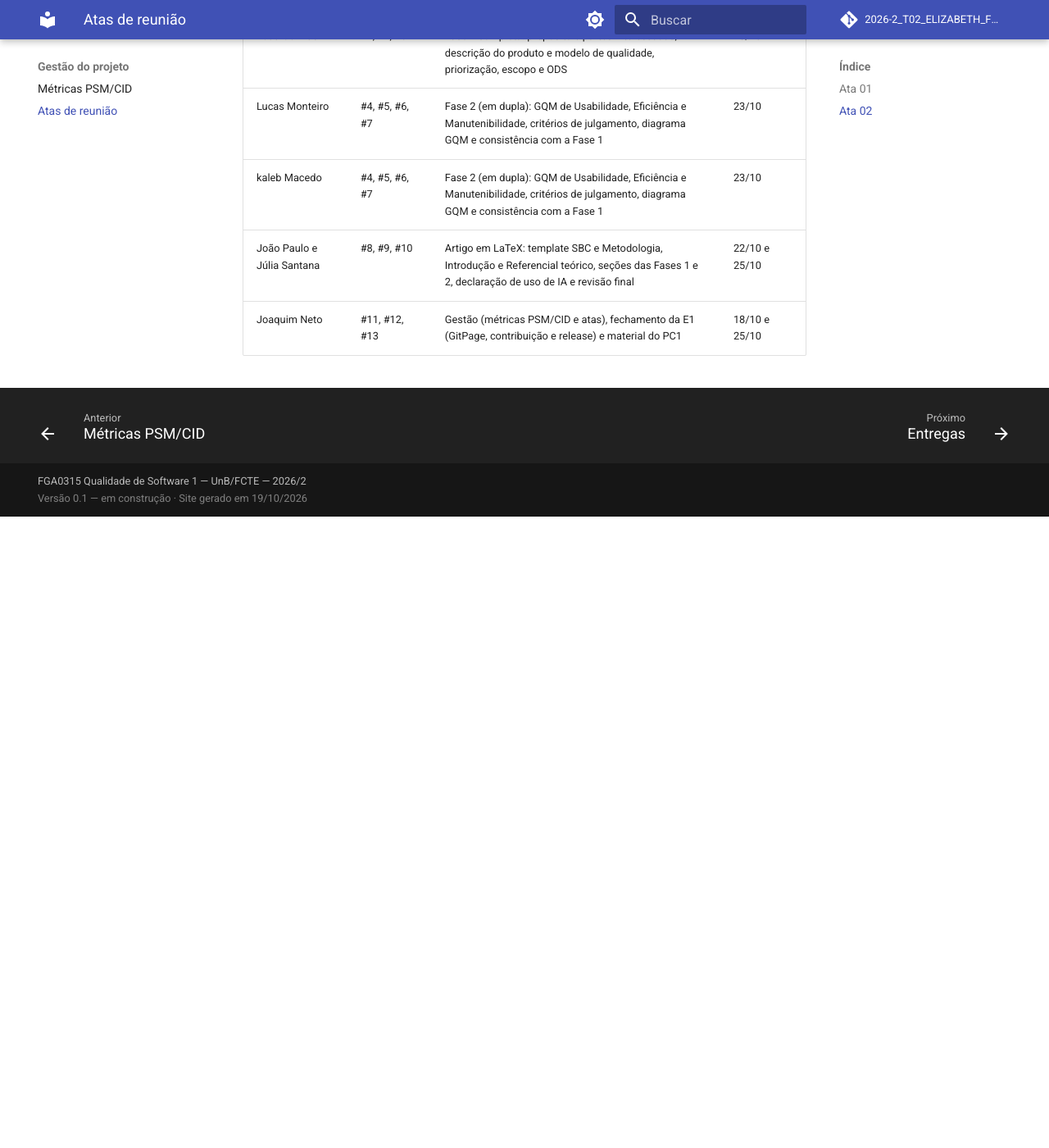
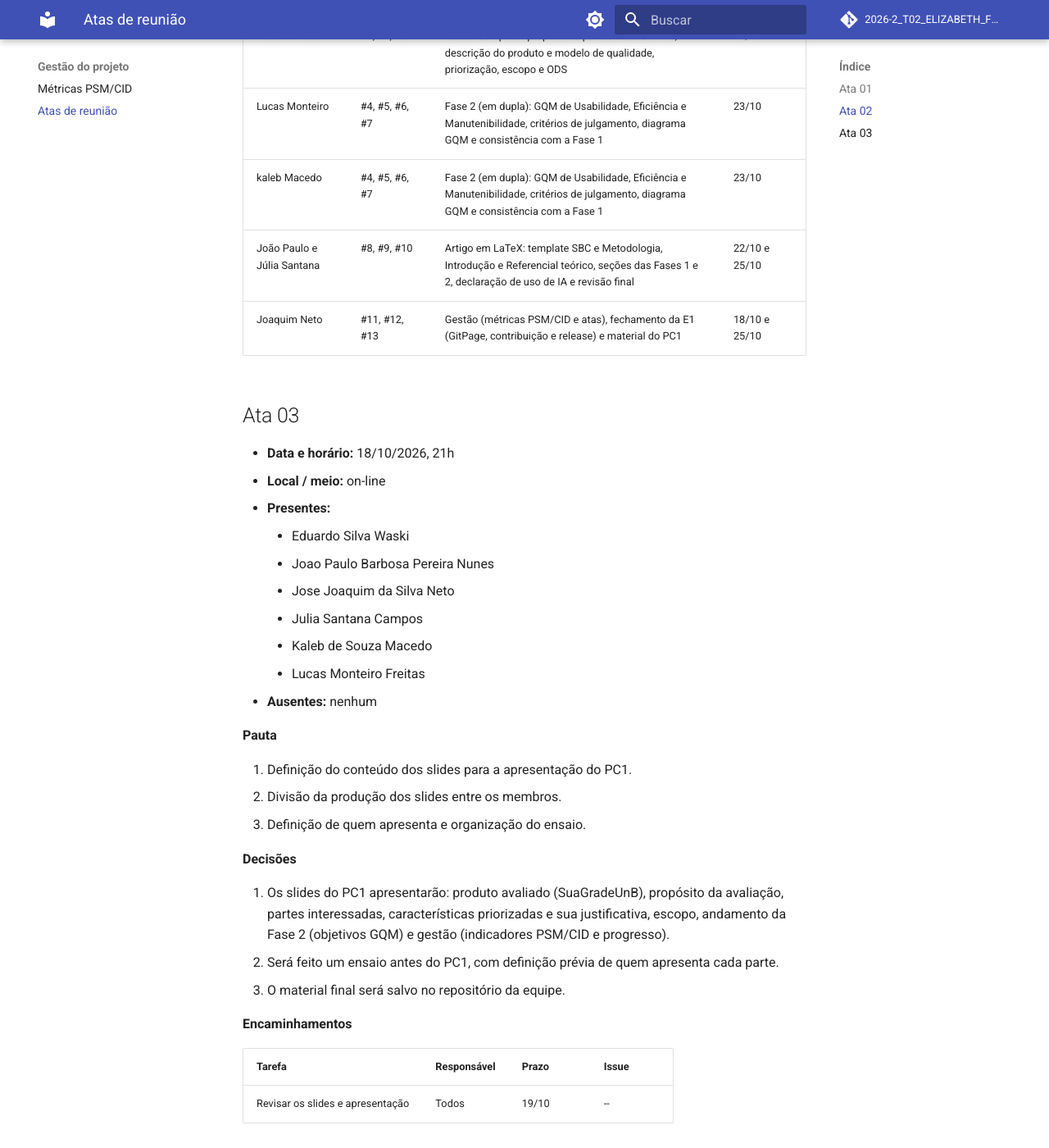
Before and after one commit to FCTE-Qualidade-de-Software-1/2026-2_T02_ELIZABETH_FRIEDMAN, an MkDocs documentation site: the page built from docs/gestao/atas.md, in a window 1280 px wide and 1400 px high, scrolled down 3696 px. Shown: the whole window at 82% size. Built offline with MkDocs 1.6.1 and Material for MkDocs 9.7.7, drawn with Linux system fonts in a browser that asks for light colours; comment, search, counter and statistics services are not loaded; before the commit the page ends 4326 px from its top, so only the background shows below that.

Commit message:
docs: adiciona ata do dia 18/10

```diff
--- a/docs/gestao/atas.md
+++ b/docs/gestao/atas.md
@@ -97,3 +97,35 @@ Ver também: [Métricas PSM/CID](metricas.md).
 | kaleb Macedo | #4, #5, #6, #7 | Fase 2 (em dupla): GQM de Usabilidade, Eficiência e Manutenibilidade, critérios de julgamento, diagrama GQM e consistência com a Fase 1 | 23/10 |
 | João Paulo e Júlia Santana | #8, #9, #10 | Artigo em LaTeX: template SBC e Metodologia, Introdução e Referencial teórico, seções das Fases 1 e 2, declaração de uso de IA e revisão final | 22/10 e 25/10 |
 | Joaquim Neto | #11, #12, #13 | Gestão (métricas PSM/CID e atas), fechamento da E1 (GitPage, contribuição e release) e material do PC1 | 18/10 e 25/10 |
+
+
+## Ata 03
+
+- **Data e horário:** 18/10/2026, 21h
+- **Local / meio:** on-line
+- **Presentes:**
+    - Eduardo Silva Waski
+    - Joao Paulo Barbosa Pereira Nunes
+    - Jose Joaquim da Silva Neto
+    - Julia Santana Campos
+    - Kaleb de Souza Macedo
+    - Lucas Monteiro Freitas
+- **Ausentes:** nenhum
+
+**Pauta**
+
+1. Definição do conteúdo dos slides para a apresentação do PC1.
+2. Divisão da produção dos slides entre os membros.
+3. Definição de quem apresenta e organização do ensaio.
+
+**Decisões**
+
+1. Os slides do PC1 apresentarão: produto avaliado (SuaGradeUnB), propósito da avaliação, partes interessadas, características priorizadas e sua justificativa, escopo, andamento da Fase 2 (objetivos GQM) e gestão (indicadores PSM/CID e progresso).
+2. Será feito um ensaio antes do PC1, com definição prévia de quem apresenta cada parte.
+3. O material final será salvo no repositório da equipe.
+
+**Encaminhamentos**
+
+| Tarefa | Responsável | Prazo | Issue |
+|--------|-------------|-------|-------|
+| Revisar os slides e apresentação | Todos | 19/10 | -- |
```
